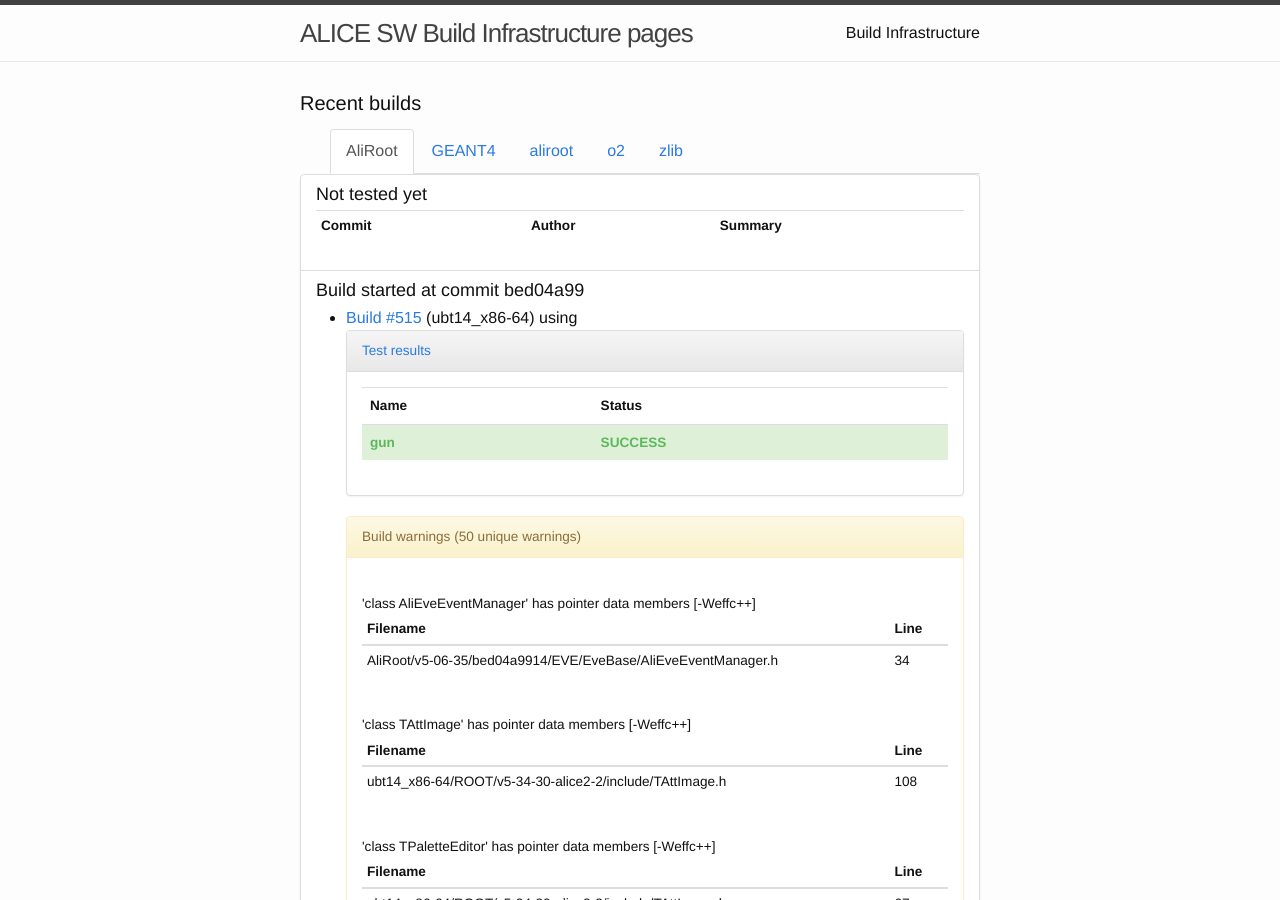
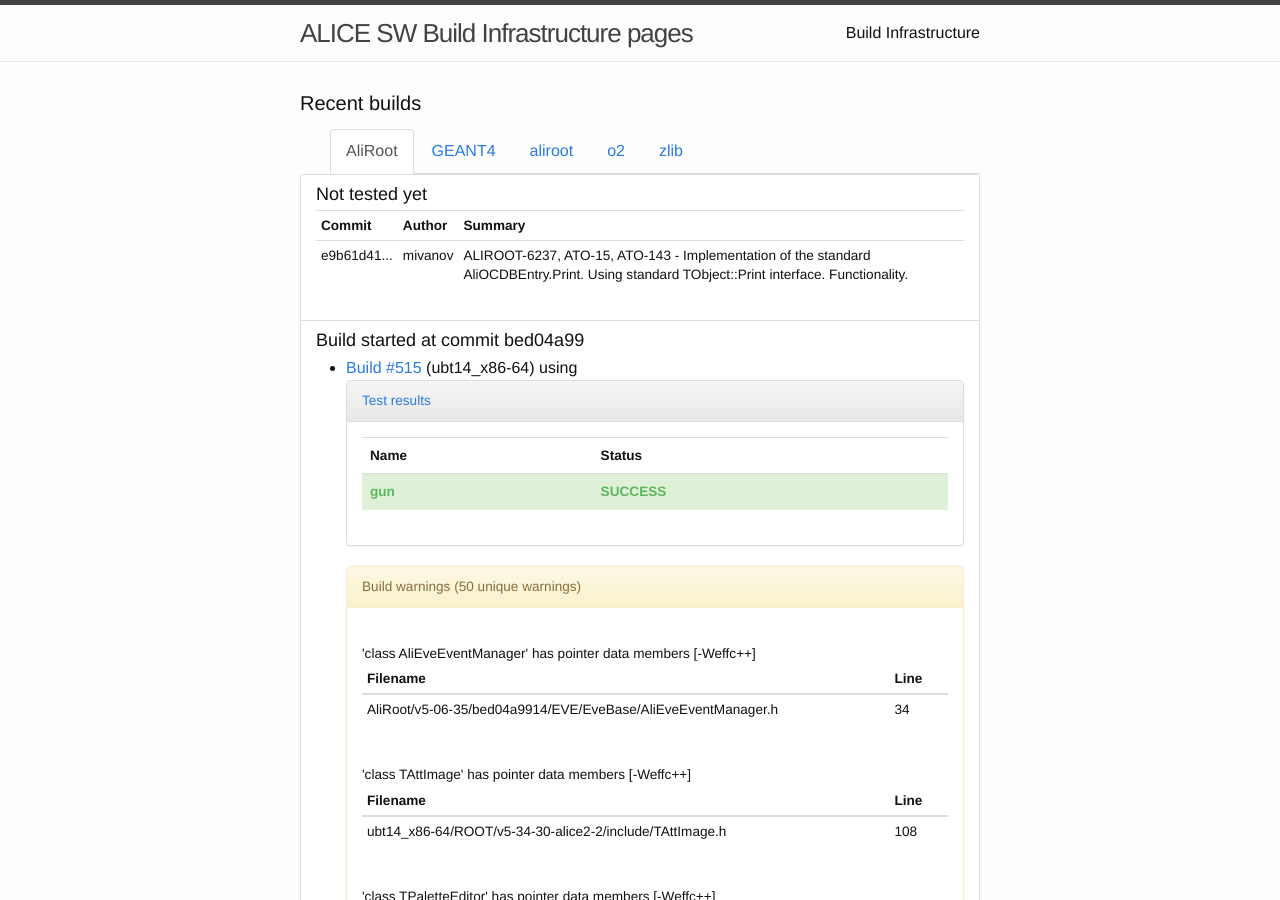
Before and after one commit to alisw/alisw.github.io, a Jekyll site: the page built from index.html, in a window 1280 px wide and 900 px high. Built offline with Jekyll 4.4.1, drawn with Linux system fonts in a browser that asks for light colours; nearby versions of some CDN libraries.

Commit message:
Updated results.

```diff
--- a/_data/commits-aliroot-master.yaml
+++ b/_data/commits-aliroot-master.yaml
@@ -1,3 +1,8 @@
+-
+ commit: "e9b61d41c8917127414f1331a02e89a0a9390725"
+ message: >-
+    ALIROOT-6237, ATO-15, ATO-143 - Implementation of the standard AliOCDBEntry.Print. Using standard TObject::Print interface. Functionality.
+ author: !!str mivanov
 -
  commit: "bed04a9914d0d372c8c565b899799c4c24945a54"
  message: >-
```
